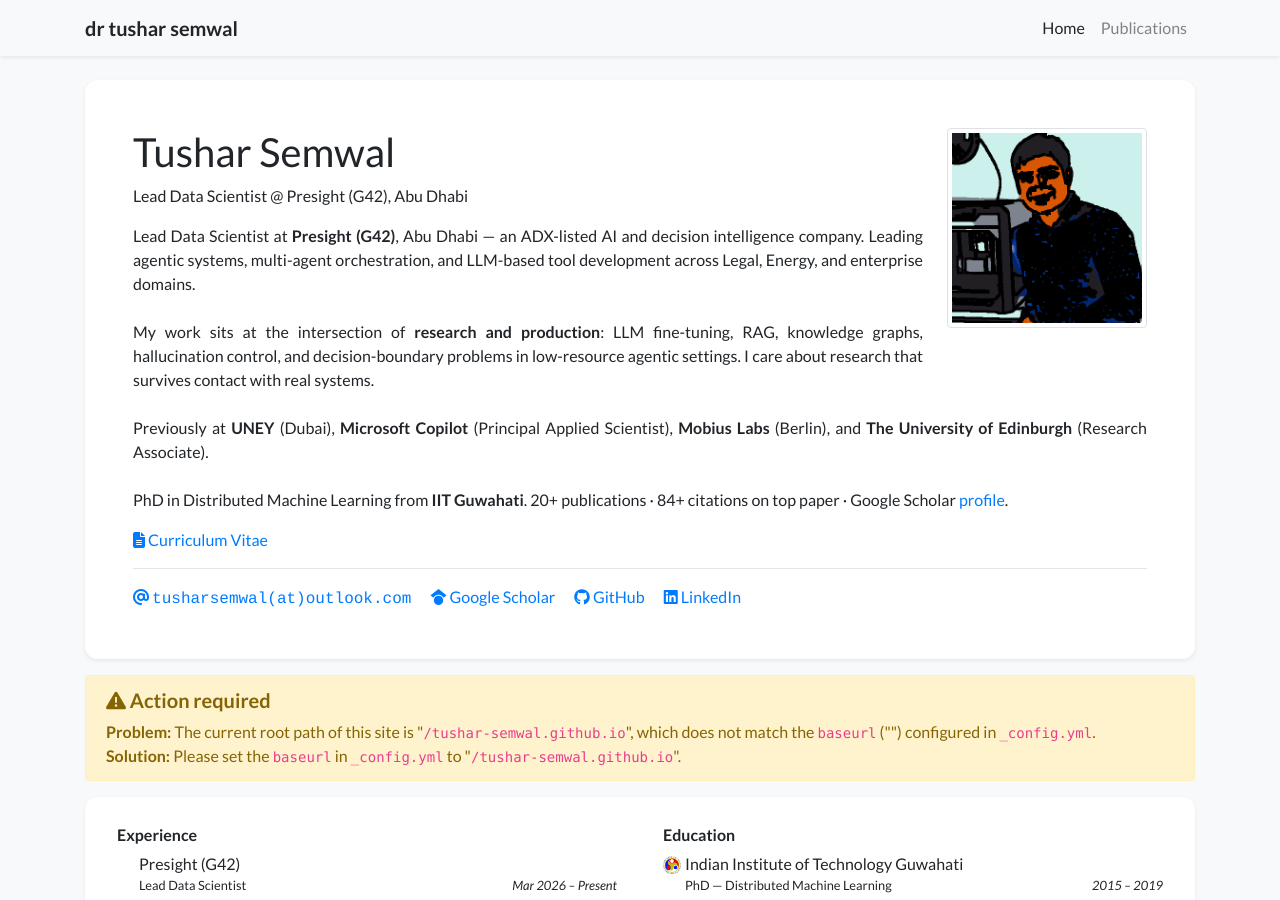
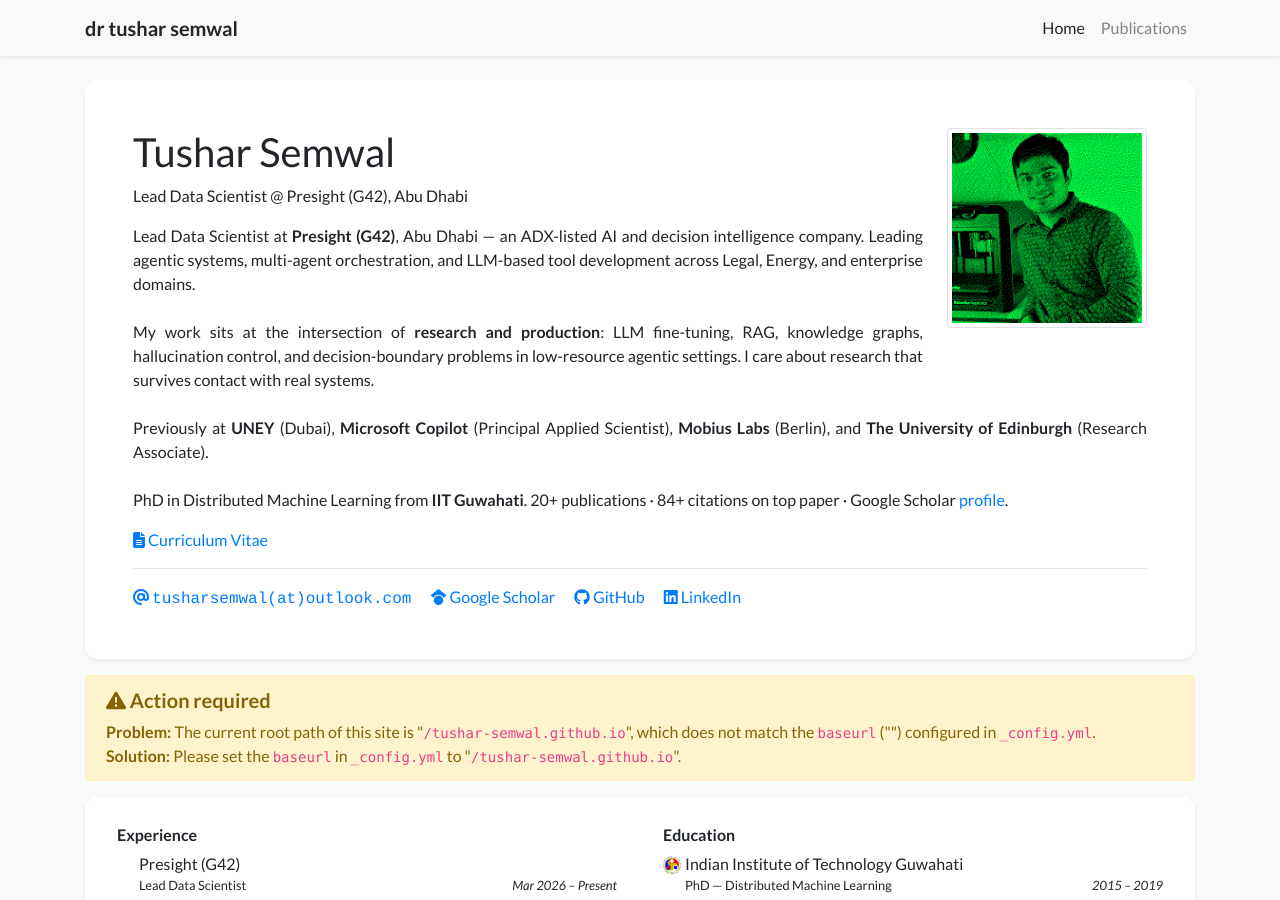
Before and after one commit to tushar-semwal/tushar-semwal.github.io, a Jekyll site: the page built from index.html, in a window 1280 px wide and 900 px high. Built offline with Jekyll 4.4.1, drawn with Linux system fonts in a browser that asks for light colours; nearby versions of some CDN libraries; a style sheet for code colours, icons or effects is not loaded.

Commit message:
Switch profile photo to hacker terminal green dithered style
Co-Authored-By: Claude Sonnet 4.6 <noreply@anthropic.com>

```diff
--- a/_data/profile.yml
+++ b/_data/profile.yml
@@ -21,7 +21,7 @@ short_bio: >-
     PhD in Distributed Machine Learning from <strong>IIT Guwahati</strong>. 20+ publications · 84+ citations on top paper · Google Scholar <a href="https://scholar.google.com/citations?user=S8QouS0AAAAJ" target="_blank">profile</a>.
   </p>
 
-portrait_url: /assets/images/photos/tushar-cartoon.png
+portrait_url: /assets/images/photos/tushar-hacker.png
 
 
 experience:
```
Also changed, not shown: assets/images/photos/tushar-hacker.png (added).
